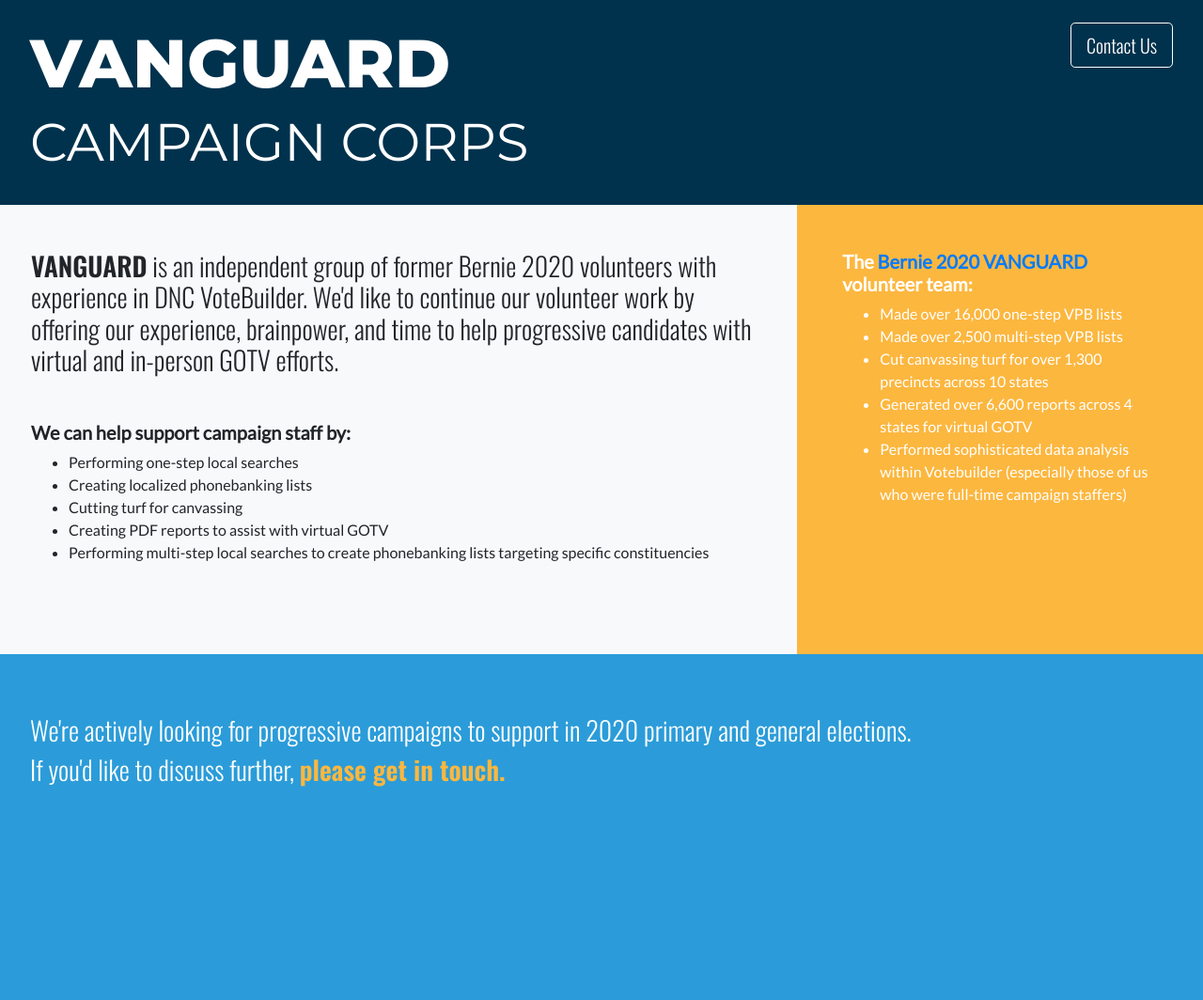
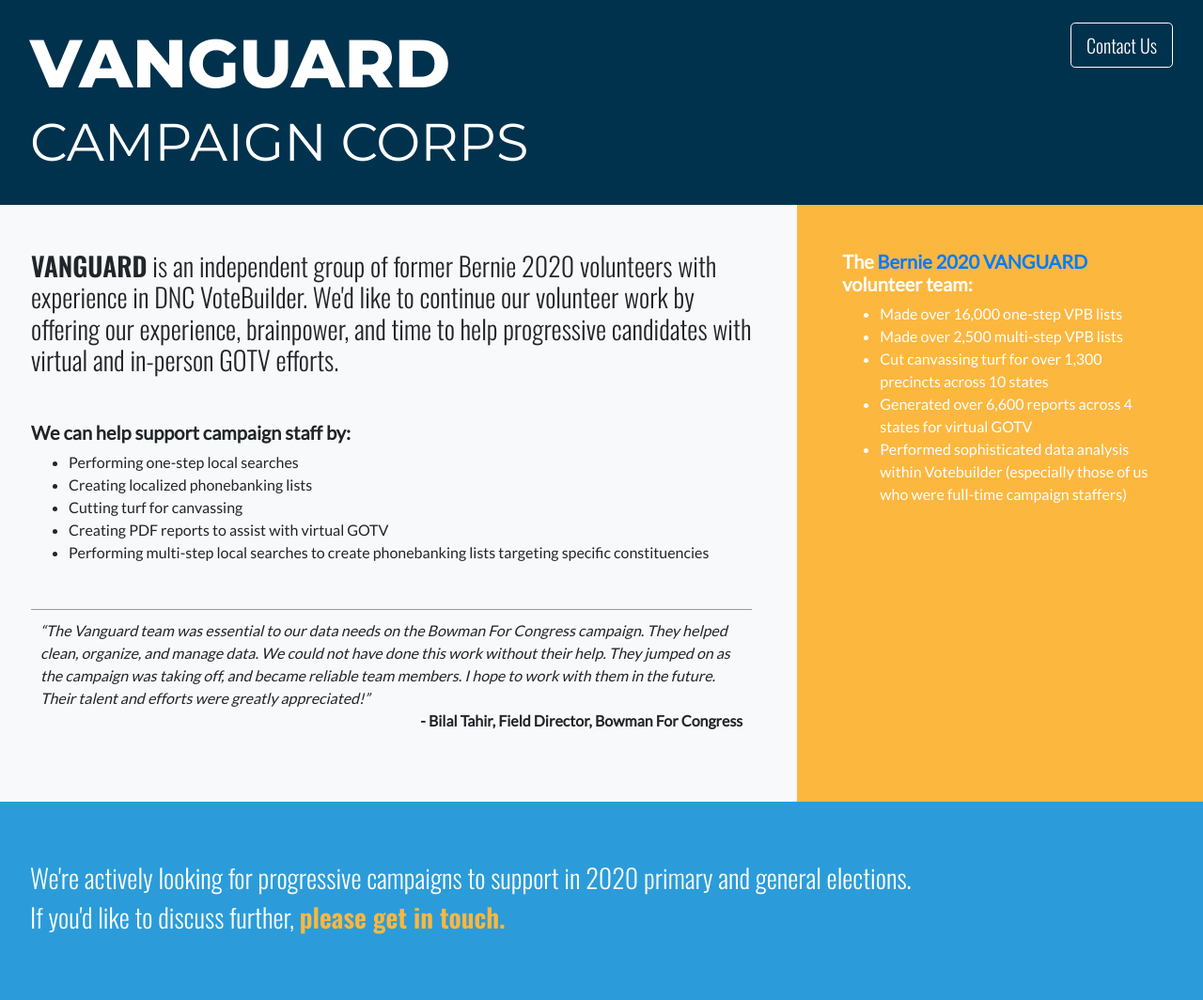
Before and after one commit to orgvanize/orgvanize.github.io, a Jekyll site: the page built from index.md, in a window 1280 px wide. Shown: the whole page at 94% size. Built offline with Jekyll 4.4.1, drawn with Linux system fonts in a browser that asks for light colours; before the commit the page ends 907 px from its top, so only the background shows below that.

Commit message:
Add Bowman testimonial

```diff
--- a/assets/css/style.css
+++ b/assets/css/style.css
@@ -83,3 +83,17 @@ strong {
     color: #fcb73f;
     font-weight: 600;
 }
+
+.testimonial-container {
+    border-top: 1px solid #999;
+    padding: 10px;
+}
+
+.testimonial {
+    font-style: italic;
+}
+
+.testimonial-attribution {
+    text-align: right;
+    font-weight: bold;
+}
--- a/index.md
+++ b/index.md
@@ -28,6 +28,10 @@ layout: default
             <li>Creating PDF reports to assist with virtual GOTV</li>
             <li>Performing multi-step local searches to create phonebanking lists targeting specific constituencies</li>
         </ul>
+        <div class="testimonial-container">
+            <q class="testimonial">The Vanguard team was essential to our data needs on the Bowman For Congress campaign. They helped clean, organize, and manage data. We could not have done this work without their help. They jumped on as the campaign was taking off, and became reliable team members. I hope to work with them in the future. Their talent and efforts were greatly appreciated!</q>
+            <p class="testimonial-attribution"> - Bilal Tahir, Field Director, Bowman For Congress</p>
+        </div>
     </div>
     <div class="col-md-4 bg-nmu-yellow text-white p-5">
         <h5 class="font-weight-bold">The <a href="https://medium.com/@berniealums/taking-on-trump-and-beyond-learnings-from-bernie-2020-national-organizing-staff-31f274ace92b" target="_blank">Bernie 2020 VANGUARD</a> volunteer team:</h5>
```
